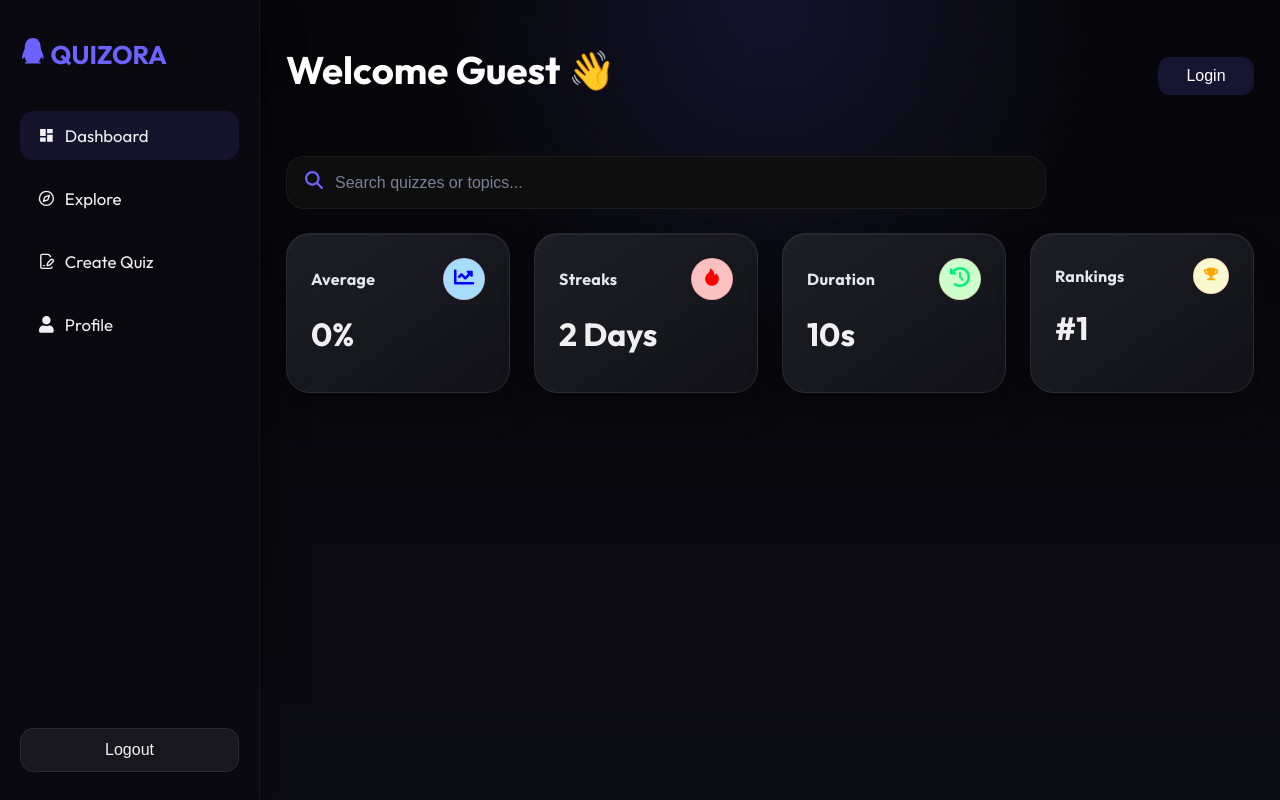
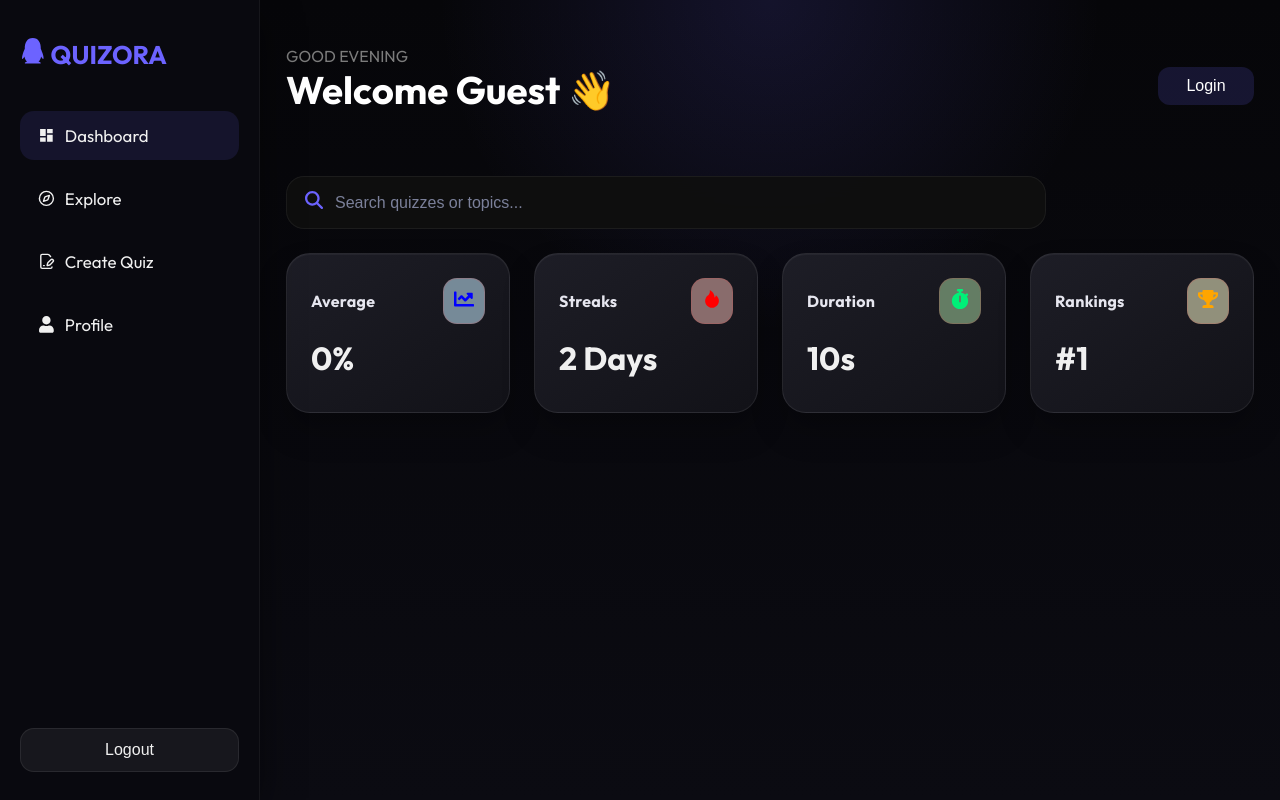
Before and after one commit to Tammyboy23/Quiz-App, a React (Vite) app: page / in a window 1280 px wide. Built offline with nearby package versions, Linux system fonts and the light colour scheme; a web font is replaced by a local one.

Commit message:
Added Gretting for time:

```diff
--- a/src/Pages/Create.jsx
+++ b/src/Pages/Create.jsx
@@ -1,12 +1,10 @@
 import { useState } from "react";
-import Top from "./top";
 import { FaLaptop } from "react-icons/fa";
 
 function Create(){
     const [mode, setmode] = useState("");
     return(
         <>
-        <Top />
         <div className="create">
             <div className="create-box">
         {mode === "" ? (
--- a/src/Pages/Explore.jsx
+++ b/src/Pages/Explore.jsx
@@ -1,14 +1,12 @@
 import { Link } from "react-router-dom";
 import { quizes } from "../Questions/quizes";
-import { LiaClipboardListSolid , LiaArrowRightSolid} from "react-icons/lia";
+import { LiaArrowRightSolid} from "react-icons/lia";
 import { LuFileStack } from "react-icons/lu";
-import Top from "./top";
 
 function Explore() {
 
   return (
     <>
-      <Top />
       <div className="explore">
         <div className="quizes">
           {quizes.map((quiz) => (
--- a/src/Pages/Home.jsx
+++ b/src/Pages/Home.jsx
@@ -1,7 +1,7 @@
 import { AiFillFire } from "react-icons/ai";
 import Top from "./top";
 import { FaChartLine, FaTrophy } from "react-icons/fa";
-import { FaClockRotateLeft , FaMagnifyingGlass } from "react-icons/fa6";
+import { FaClockRotateLeft , FaMagnifyingGlass, FaStopwatch } from "react-icons/fa6";
 
 function Home(){
     const average = Number(localStorage.getItem("average") || 0);
@@ -16,28 +16,28 @@ function Home(){
         <div className="dashboards">
             <div className="board">
                 <div className="board-top"><h3>Average</h3><span style={{
-                    background: 'hsl(204, 100%, 83%)',
+                    background: 'hsl(205, 14%, 53%)',
                 }}><FaChartLine size="20" color="blue" /></span></div>
                 <h1>{average}%</h1>
             </div>
             <div className="board">
                 <div className="board-top"><h3>Streaks</h3> <span style={{
-                    background: 'hsl(0, 86%, 87%)',
+                    background: 'hsl(0, 12%, 48%)',
                 }}><AiFillFire  size="20" color="red"/></span></div>
                 <h1>2 Days</h1>
             </div>
             <div className="board">
                 <div className="board-top"><h3>Duration</h3><span style={{
-                    background: 'hsl(120, 100%, 90%)',
-                }}><FaClockRotateLeft size="20" color="hsl(150, 100%, 47%)"/> </span></div>
+                    background: 'hsl(120, 11%, 44%)',
+                }}><FaStopwatch size="20" color="hsl(150, 100%, 47%)"/> </span></div>
                 <h1>10s</h1>
             </div>
             <div className="board">
                 <div className="board-top">
                     <h3>Rankings</h3>
                     <span style={{
-                        background: '#faf9d1',
-                    }}><FaTrophy  color="orange"/></span>
+                        background: '#91907b',
+                    }}><FaTrophy  size="20" color="orange"/></span>
                 </div>
                 <h1>#1</h1>
             </div>
--- a/src/Pages/top.jsx
+++ b/src/Pages/top.jsx
@@ -1,17 +1,37 @@
-import { useState } from "react";
+import { useEffect, useState } from "react";
 import prof from "../assets/prof.jpg";
 import { Link } from "react-router-dom";
 import { useLocation } from "react-router-dom";
 
+
 function Top() {
+  const greets = ["MORNING", "AFTERNOON", "EVENING"];
+  const [time, settime] = useState("")
   const [loggedIn] = useState(localStorage.getItem("islogedin") === "true");
   const avatar = localStorage.getItem("avatar");
   const user = localStorage.getItem("username");
   const location = useLocation();
+  useEffect(() =>{
+    const date =  new Date();
+  const hour = date.getHours();
+
+
+  if (hour >= 0 && hour < 12){
+    settime(greets[0]);
+  }
+  else if(hour > 12 && hour < 17){
+    settime(greets[1])
+  }
+  else{
+    settime(greets[2])
+  }
+  }, [])
+
 
   return (
     <div className="tops">
       <div className="greet">
+            <p>GOOD {time}</p>
             <h2>{ location.pathname === '/explore' ? "Hello": "Welcome"} {user || "Guest"} 👋 </h2>
         </div>
 
--- a/src/index.css
+++ b/src/index.css
@@ -830,6 +830,11 @@ body{
 .greet h2{
     font-family: outfit,sans-serif;
 }
+.greet p{
+  text-transform: capitalize;
+  font-family: outfit, sans-serif;
+  color: rgb(124, 124, 124);
+}
 .nav button:hover{
     background: rgba(255, 255, 255, 0.13);
 }
@@ -1079,7 +1084,8 @@ body{
 /* ── Mobile: show burger + drawer, hide sidebar ── */
 @media (max-width: 900px) {
   .burger-btn {
-    display: flex;
+    display: block;
+    position: fixed;
   }
   /* Keep overlay hidden by default; show only when drawer is opened via JS */
   .drawer-overlay {
@@ -1100,6 +1106,9 @@ body{
   }
   .quizy button{
     width: 70vw;
+  }
+  .greet{
+    margin-top: 20px;
   }
 }
 
@@ -1383,10 +1392,11 @@ body{
   letter-spacing: 0.02em;
 }
 .board-top span{
-  padding: 8px 10px;
+  padding: 10px;
+  justify-content: center;
   text-align: center;
   align-items: center;
-  border-radius: 999px;
+  border-radius: 14px;
   color: #ff9a9a;
   background: rgba(239, 68, 68, 0.12);
   border: 1px solid rgba(239, 68, 68, 0.18);
```
